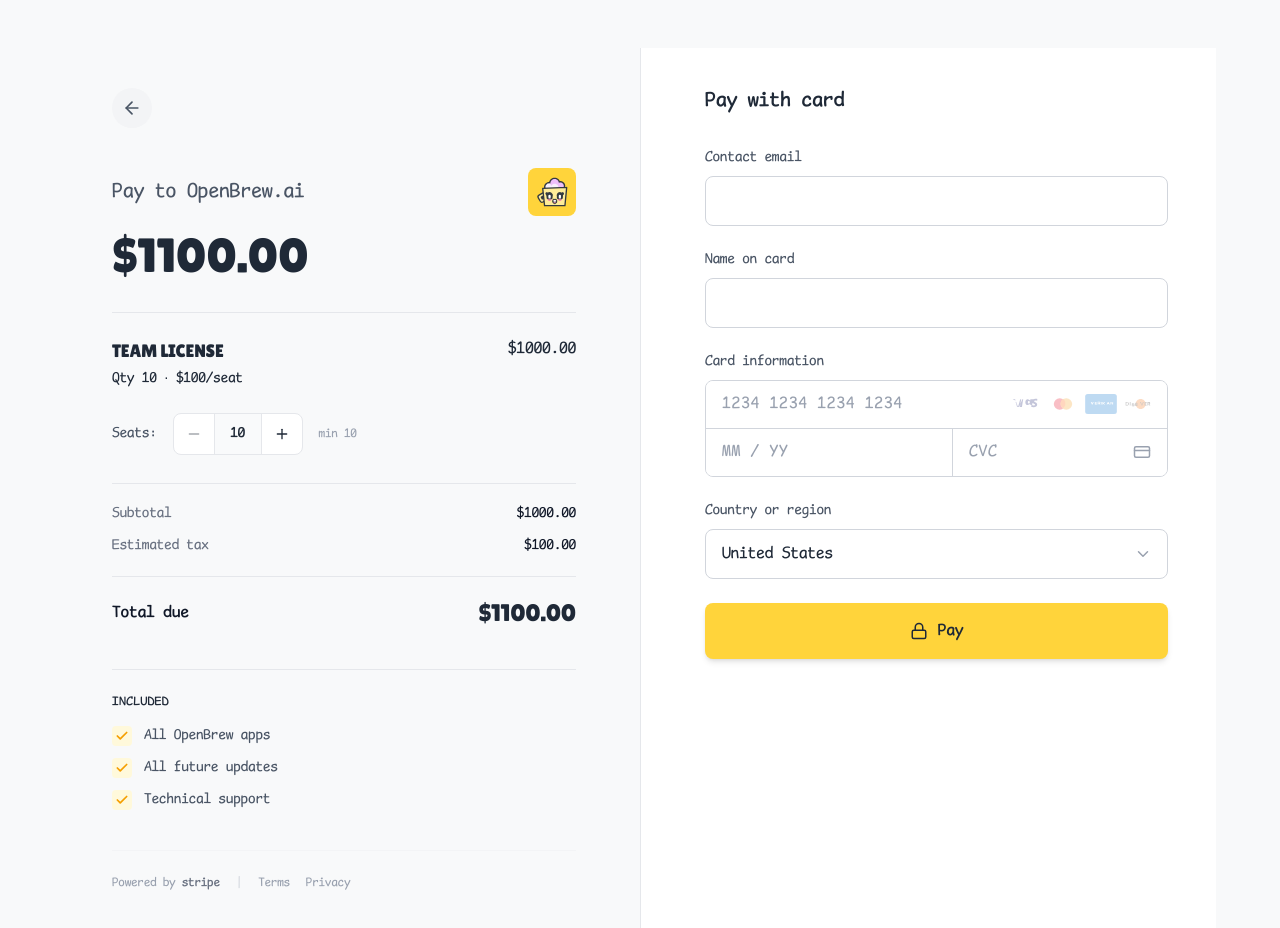
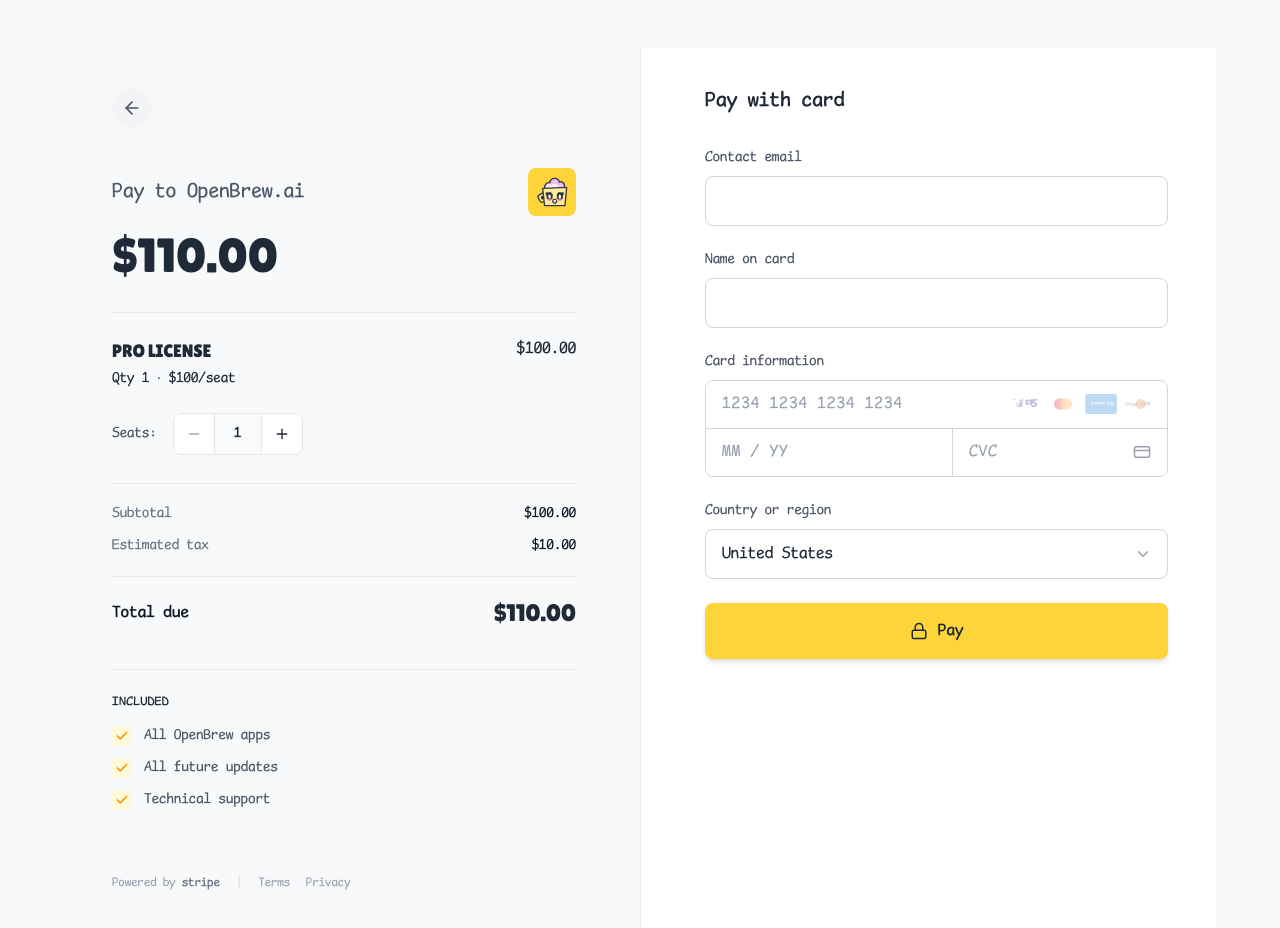
Before and after one commit to dieharders/homebrew-ai-website, a Next.js app: page /buy in a window 1280 px wide. Shown: the top 928 px of the page. Built offline with nearby package versions, Linux system fonts and the light colour scheme.

Commit message:
remove 10 seat min

```diff
--- a/app/buy/page.tsx
+++ b/app/buy/page.tsx
@@ -80,7 +80,7 @@
   </svg>
 );
 
-const MIN_SEATS = 10;
+const MIN_SEATS = 1;
 const PRICE_PER_SEAT = 100;
 
 export default function PurchasePage() {
@@ -170,11 +170,11 @@
 
             {/* Line Items */}
             <div className="space-y-5 border-t border-gray-200 pt-6">
-              {/* Team Plan Item */}
+              {/* Pro Plan Item */}
               <div className="flex items-start justify-between">
                 <div className="flex flex-col gap-1">
                   <p className="font-lilita text-lg font-medium text-gray-900">
-                    TEAM LICENSE
+                    PRO LICENSE
                   </p>
                   <p className="text-sm text-gray-500">
                     Qty {seats} &middot; ${pricePerSeat}/seat
@@ -206,7 +206,6 @@
                     <Plus size={16} />
                   </button>
                 </div>
-                <span className="text-xs text-gray-400">min {MIN_SEATS}</span>
               </div>
             </div>
 
--- a/package.json
+++ b/package.json
@@ -1,6 +1,6 @@
 {
   "name": "openbrewai-website",
-  "version": "0.3.25",
+  "version": "0.3.26",
   "private": false,
   "packageManager": "pnpm@9.15.9",
   "engines": {
```
